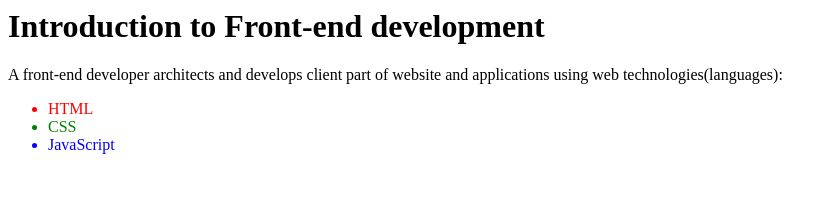
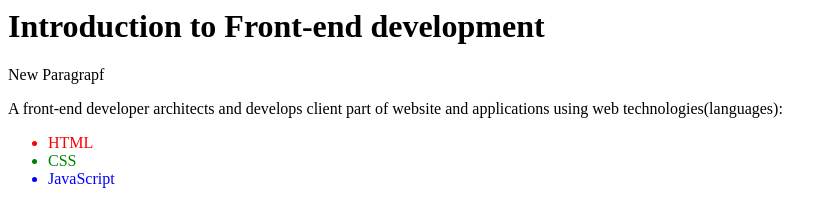
Before and after one commit to CAdelaF88/front-ent-development, a plain HTML site: page index.html in a window 1280 px wide. Shown: the whole page, without its empty margins (0-837 px from the left). Drawn offline with Linux system fonts and the light colour scheme.

Commit message:
New Paragraph Added

```diff
--- a/index.html
+++ b/index.html
@@ -1,5 +1,6 @@
 <h1>Introduction to Front-end development</h1>
 
+<p>New Paragrapf</p>
 <p>A front-end developer architects and develops client part of website and applications using web technologies(languages):</p>
 
 <ul>
```
